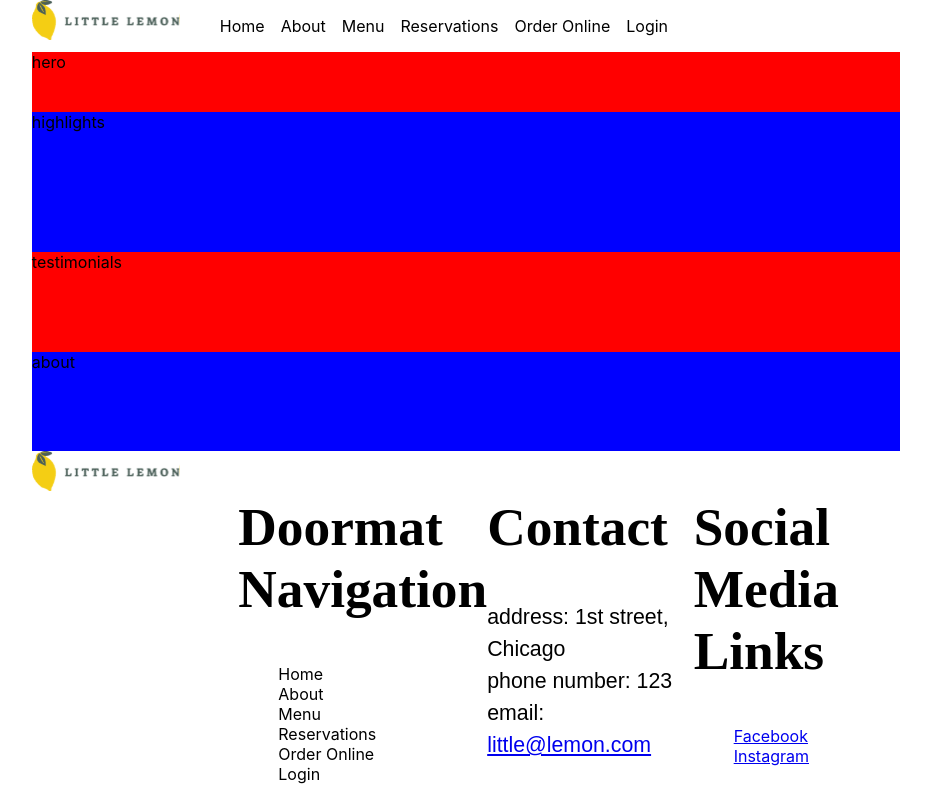
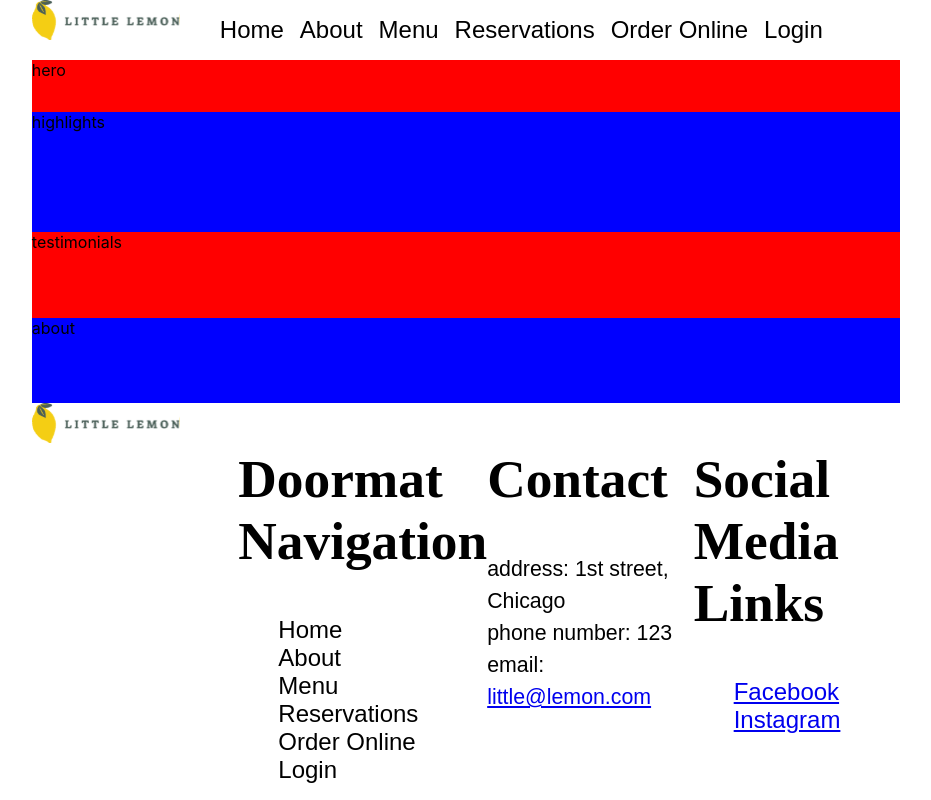
Before and after one commit to mw-5/little-lemon, a React (Create React App) app: page / in a window 1280 px wide. Shown: the whole page, without its empty margins (174-1105 px from the left). Built offline with nearby package versions, Linux system fonts and the light colour scheme.

Commit message:
feat: Style navigation items

```diff
--- a/src/App.css
+++ b/src/App.css
@@ -59,6 +59,13 @@ p, .paragraph-text {
 span, .highlight-text {
   font-family: 'Karla', sans-serif;
   font-size: 16pt;
+  font-weight: medium;
+}
+
+nav > ul > li {
+  list-style: none;
+  font-family: 'Karla', sans-serif;
+  font-size: 18pt;
   font-weight: medium;
 }
 
--- a/src/features/Nav/Nav.css
+++ b/src/features/Nav/Nav.css
@@ -1,12 +1,10 @@
 .nav-header {
     display: flex;
     flex-wrap: wrap;
-    list-style: none;
     gap: 1rem;
 }
 
 .nav-doormat {
     display: flex;
     flex-direction: column;
-    list-style: none;
 }
```
